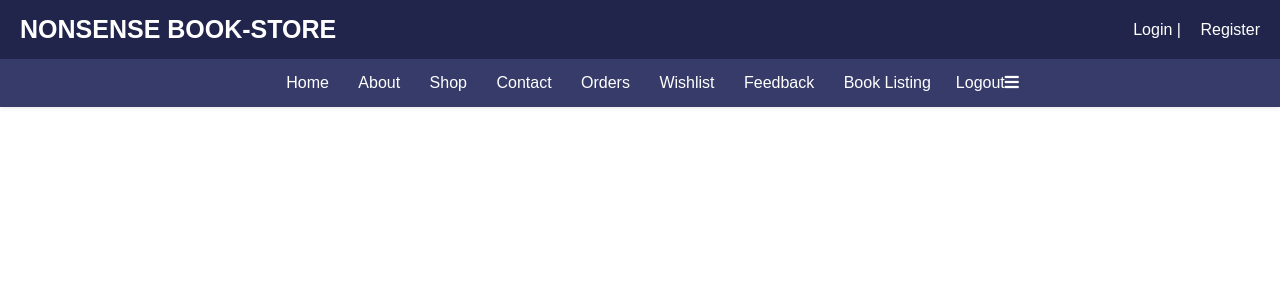
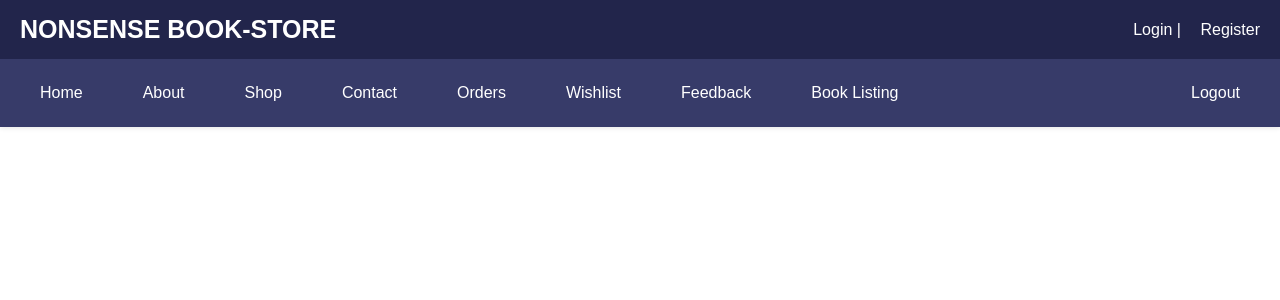
Before and after one commit to SIFENAFEW/nsbs, a PHP site: page /header.php in a window 1280 px wide. Shown: the top 300 px of the page. Run offline with PHP 8.4, Linux system fonts and the light colour scheme.

Commit message:
Update header.css

```diff
--- a/header.css
+++ b/header.css
@@ -9,7 +9,6 @@
     box-sizing: border-box;
     font-family: sans-serif;
     text-decoration: none;
-    outline: none;
     transition: all 0.2s linear;
 }
 
@@ -44,15 +43,6 @@
     padding: 0 20px;
 }
 
-.share a {
-    color: #fff;
-    margin-right: 15px;
-}
-
-.share a:hover {
-    color: #f00;
-}
-
 .header-1 p {
     color: #fff;
 }
@@ -72,77 +62,78 @@
     font-weight: bold;
 }
 
-.header-2 .flex {
-    justify-content: center; /* Centers the navigation buttons */
+.hamburger {
+    display: none; /* Hide by default */
+    cursor: pointer;
+    color: #fff;
+    font-size: 24px; /* Adjust size as needed */
 }
 
 .navbar {
-    display: flex; /* Use flexbox for centering */
-    justify-content: center; /* Center items horizontally */
+    display: flex;
+    justify-content: space-between; /* Space between nav links and logout */
+    align-items: center;  /* Vertically align */
+    width: 100%; /* Full width */
+}
+
+.nav-links {
+    display: flex;
+    justify-content: center; /* Center links horizontally */
+    align-items: center; /* Vertically align */
+    flex-wrap: wrap; /* Ensure it wraps on smaller screens */
+    gap: 20px; /* Add spacing between links */
 }
 
 .navbar a {
     color: #fff;
-    margin-left: 25px;
+    text-align: center;
+    padding: 10px 20px;
 }
 
 .navbar a:hover {
     color: #f00;
 }
 
-.icons {
-    display: flex;
-    align-items: center;
-}
-
-.icons a,
-.icons #menu-btn,
-.icons #user-btn {
-    color: #fff;
-    font-size: 20px;
-    margin-left: 15px;
-}
-
-.icons a:hover,
-.icons #menu-btn:hover,
-.icons #user-btn:hover {
-    color: #f00;
-}
-
-/* Show the user-box by default if the user is logged in */
-.header .flex .icons #user-btn {
-    display: none;
+.logout {
+    margin-left: auto; /* Push logout to the left */
 }
 
 /* Responsive Styles */
 @media (max-width: 991px) {
     .navbar {
-        position: absolute;
-        top: 100%;
-        left: 0;
-        right: 0;
-        background: var(--secondary-color);
-        border-top: 1px solid rgba(0, 0, 0, 0.1);
-        display: none;
+        flex-direction: column; /* Stack links vertically */
+        align-items: center; /* Center items */
+        display: none; /* Hide navbar by default on mobile */
     }
 
-    .navbar a {
-        display: block;
-        padding: 15px;
+    .navbar.active {
+        display: flex; /* Show navbar when active */
+    }
+
+    .nav-links {
+        flex-direction: column; /* Stack links vertically */
+        width: 100%; /* Full width for links */
+    }
+
+    .nav-links a {
+        padding: 15px 25px;
+        width: 100%; /* Ensure links take full width on smaller screens */
         text-align: center;
     }
 
-    #menu-btn {
-        display: initial;
+    .hamburger {
+        display: block; /* Show hamburger menu on mobile */
+    }
+}
+
+@media (max-width: 768px) {
+    .header-1 .flex,
+    .header-2 .flex {
+        flex-direction: column;
+        align-items: center;
     }
 
-    #menu-btn.fa-times {
-        position: absolute;
-        top: 20px;
-        right: 20px;
-    }
-
-    .navbar.active {
-        display: block;
+    .header-1 p {
+        margin-top: 10px;
     }
 }
```
